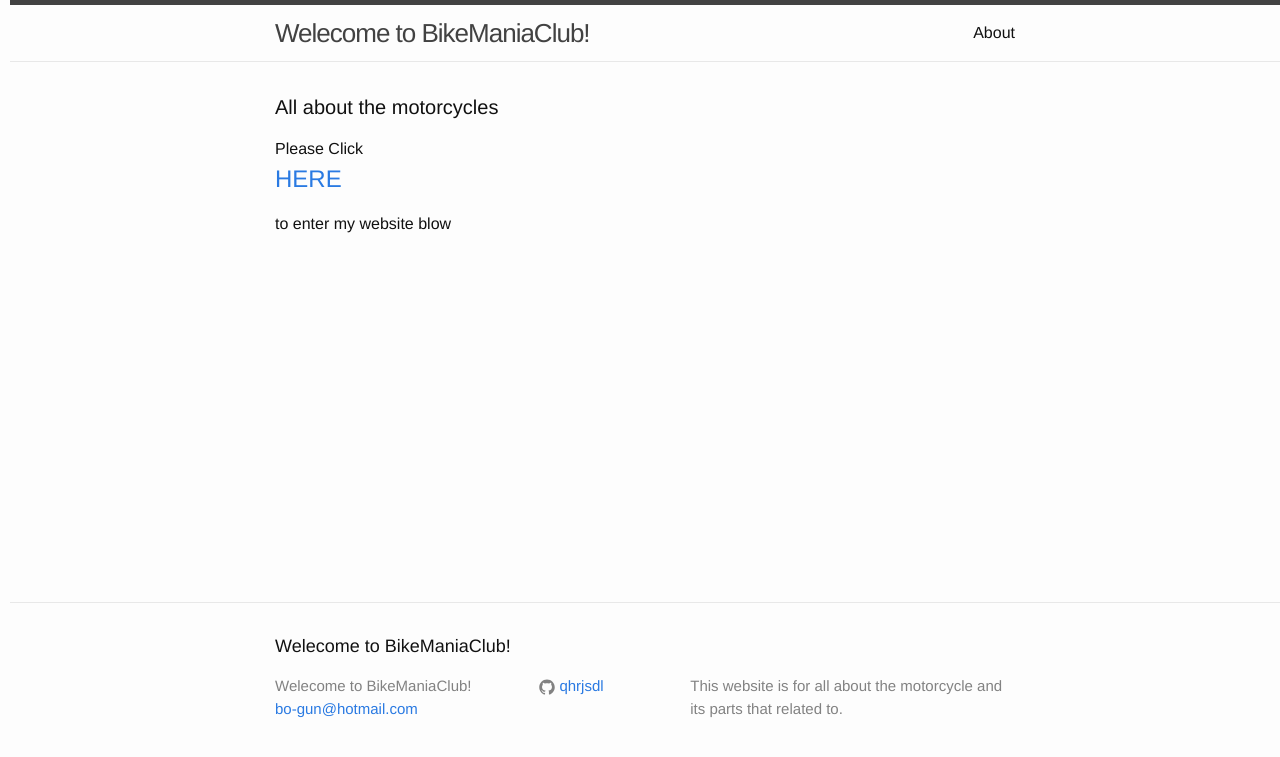
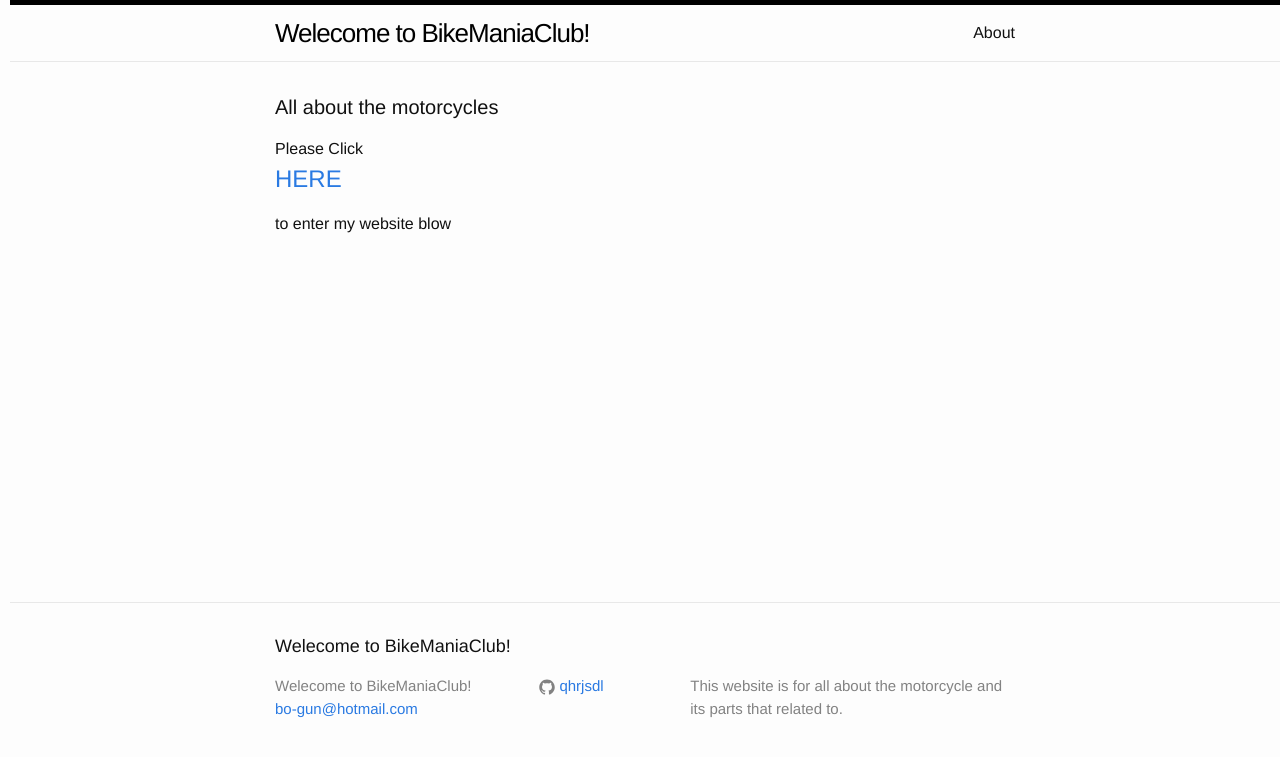
Before and after one commit to qhrjsdl/qhrjsdl.github.io, a Jekyll site: the page built from index.html, in a window 1280 px wide. Shown: the top 757 px of the page. Built offline with Jekyll 4.4.1, drawn with Linux system fonts in a browser that asks for light colours.

Commit message:
Update main.scss

```diff
--- a/css/main.scss
+++ b/css/main.scss
@@ -21,7 +21,7 @@
 
 $grey-color:       #828282;
 $grey-color-light: lighten($grey-color, 40%);
-$grey-color-dark:  darken($grey-color, 25%);
+$grey-color-dark:  darken($grey-color, 80%);
 
 // Width of the content area
 $content-width:    800px;
```
